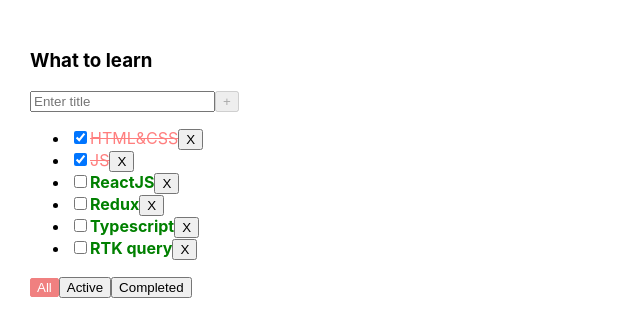
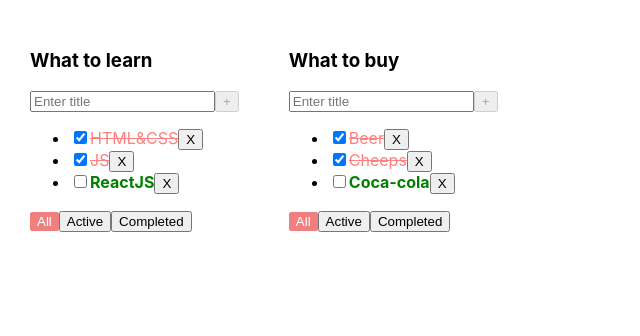
Before and after one commit to AdelZinnurova/todolist, a React (Vite) app: page / in a window 1280 px wide. Shown: the top 336 px of the page, without its empty margins (0-640 px from the left). Built offline with nearby package versions, Linux system fonts and the light colour scheme.

Commit message:
Lesson-1-sprint-2

```diff
--- a/src/AddTaskForm.tsx
+++ b/src/AddTaskForm.tsx
@@ -34,7 +34,7 @@
                 value={taskTitle}
                 onKeyDown={createTaskOnKeyDownHandler}
                 onChange={setTaskTitleHandler}
-            className={!!error ? 'task-input-error' : ''}/>
+                className={!!error ? 'task-input-error' : ''}/>
             <button onClick={createTaskHandler}
                     disabled={isAddBtnDisabled}>
                 +
--- a/src/App.tsx
+++ b/src/App.tsx
@@ -4,56 +4,102 @@
 import {v1} from "uuid";
 
 export type FiltersValuesType = 'all' | 'active' | 'completed'
+export type Todolist = {
+    id: string
+    title: string
+    filter: FiltersValuesType
+}
+export type TasksState = {
+    [todolistId: string]: TaskPropsType[]
+}
 
 function App() {
 
-    const todoListTitle_1 = 'What to learn'
-    const [tasks, setTasks] = useState<Array<TaskPropsType>>([
+    const todolistId_1 = v1()
+    const todolistId_2 = v1()
+
+    const [todolists, setTodolists] = useState<Todolist[]>(
+        [
+            {id: todolistId_1, title: 'What to learn', filter: 'all'},
+            {id: todolistId_2, title: 'What to buy', filter: 'all'},
+        ])
+
+    const [tasks, setTasks] = useState<TasksState>({
+        [todolistId_1]: [
             {id: v1(), title: 'HTML&CSS', isDone: true},
             {id: v1(), title: 'JS', isDone: true},
             {id: v1(), title: 'ReactJS', isDone: false},
-        {id: v1(), title: 'Redux', isDone: false},
-        {id: v1(), title: 'Typescript', isDone: false},
-        {id: v1(), title: 'RTK query', isDone: false},
-    ])
-    const [filter, setFilter] = useState<FiltersValuesType>('all')
+        ],
+        [todolistId_2]: [
+            {id: v1(), title: 'Beer', isDone: true},
+            {id: v1(), title: 'Cheeps', isDone: true},
+            {id: v1(), title: 'Coca-cola', isDone: false},
+        ],
+    })
 
-    const deleteTask = (taskId: string) => {
-        const nextState: Array<TaskPropsType> = tasks.filter(t => t.id !== taskId) // удаляем таску с помощью метода фильтер
-        setTasks(nextState) // обновляем стейт на новые данные
+    const deleteTask = (taskId: string, todolistId: string) => {
+        setTasks({
+            ...tasks,
+            [todolistId]: tasks[todolistId].filter(t => t.id !== taskId)
+        })
     }
-    const changeTodolistFilter = (newFilterValue: FiltersValuesType) => {
-        setFilter(newFilterValue)
+
+    const createTask = (title: string, todolistId: string) => {
+        const newTask: TaskPropsType = {id: v1(), title: title, isDone: false}
+        setTasks({
+            ...tasks,
+            [todolistId]: [...tasks[todolistId], newTask]
+        })
     }
-    const createTask = (title: string) => {
-        const newTask: TaskPropsType = {id: v1(), title: title, isDone: false}
-        const nextState: TaskPropsType[] = [...tasks, newTask]
-        setTasks(nextState)
+
+    const changeTaskStatus = (taskId: string, newStatus: boolean, todolistId: string) => {
+        setTasks({
+            ...tasks,
+            [todolistId]: tasks[todolistId].map(t => t.id === taskId ? {...t, isDone: newStatus} : t)
+        })
     }
-    const changeTaskStatus = (taskId: string, newStatus: boolean) => {
-        const newTasks = tasks.map(t => t.id === taskId ? {...t, isDone: newStatus} : t)
-        setTasks(newTasks)
+
+    const changeTodolistFilter = (filter: FiltersValuesType, todolistId: string) => {
+        setTodolists(todolists.map(tl => tl.id === todolistId ? {...tl, filter: filter} : tl))
+    }
+
+    const deleteTodolist = (todolistId: string) => {
+        setTodolists(todolists.filter(tl => tl.id !== todolistId))
+    }
+
+// UI (view)
+
+    const todolistComponents = todolists.map(tl => {
+        let filteredTasks = tasks[tl.id]
+        if (tl.filter === 'active') {
+            filteredTasks = filteredTasks.filter(t => t.isDone === false)}
+
+        if (tl.filter === 'completed') {
+            filteredTasks = filteredTasks.filter(t => t.isDone === true)
         }
 
 
-    let filteredTasks: Array<TaskPropsType> = [];
-    if (filter === 'all') {
-        filteredTasks = tasks
-    } else if (filter === 'active') {
-        filteredTasks = tasks.filter(t => t.isDone === false)
-    } else if (filter === 'completed') {
-        filteredTasks = tasks.filter(t => t.isDone === true)
-    }
-
         return (
-        <div className="app">
-            <TodoListItem title={todoListTitle_1}
+            <TodoListItem
+                key={tl.id}
+                todolistId={tl.id}
+                title={tl.title}
+                filter={tl.filter}
                 tasks={filteredTasks}
                 deleteTask={deleteTask}
                 changeTodolistFilter={changeTodolistFilter}
                 createTask={createTask}
                 changeTaskStatus={changeTaskStatus}
-                          filter={filter}/>
+                deleteTodolist={deleteTodolist}
+            />
+        )
+    })
+
+
+
+    return (
+        <div className="app">
+            {todolistComponents}
         </div>
     )
 }
```
Also changed, not shown: src/TodoListItem.tsx (+6 -4 lines). Lines whose indentation alone changed are shown as unchanged.
